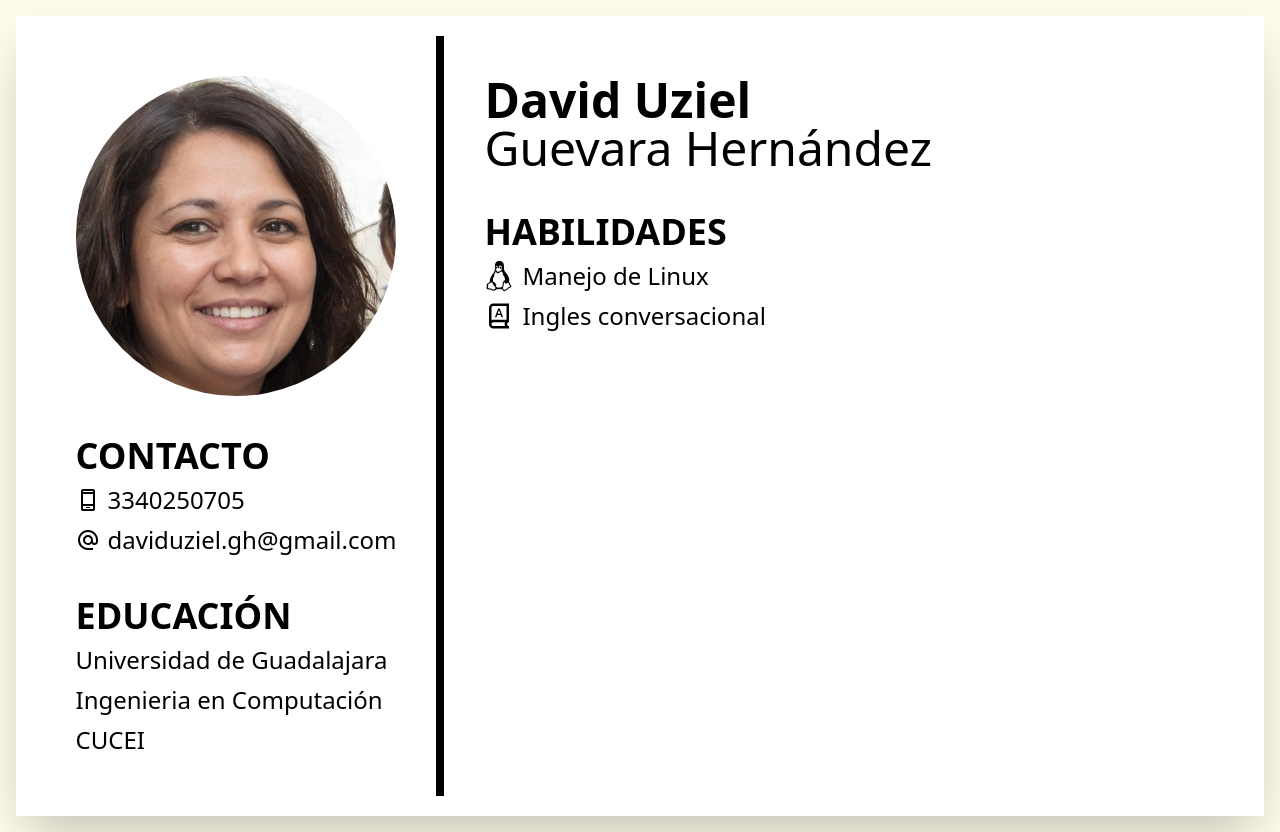
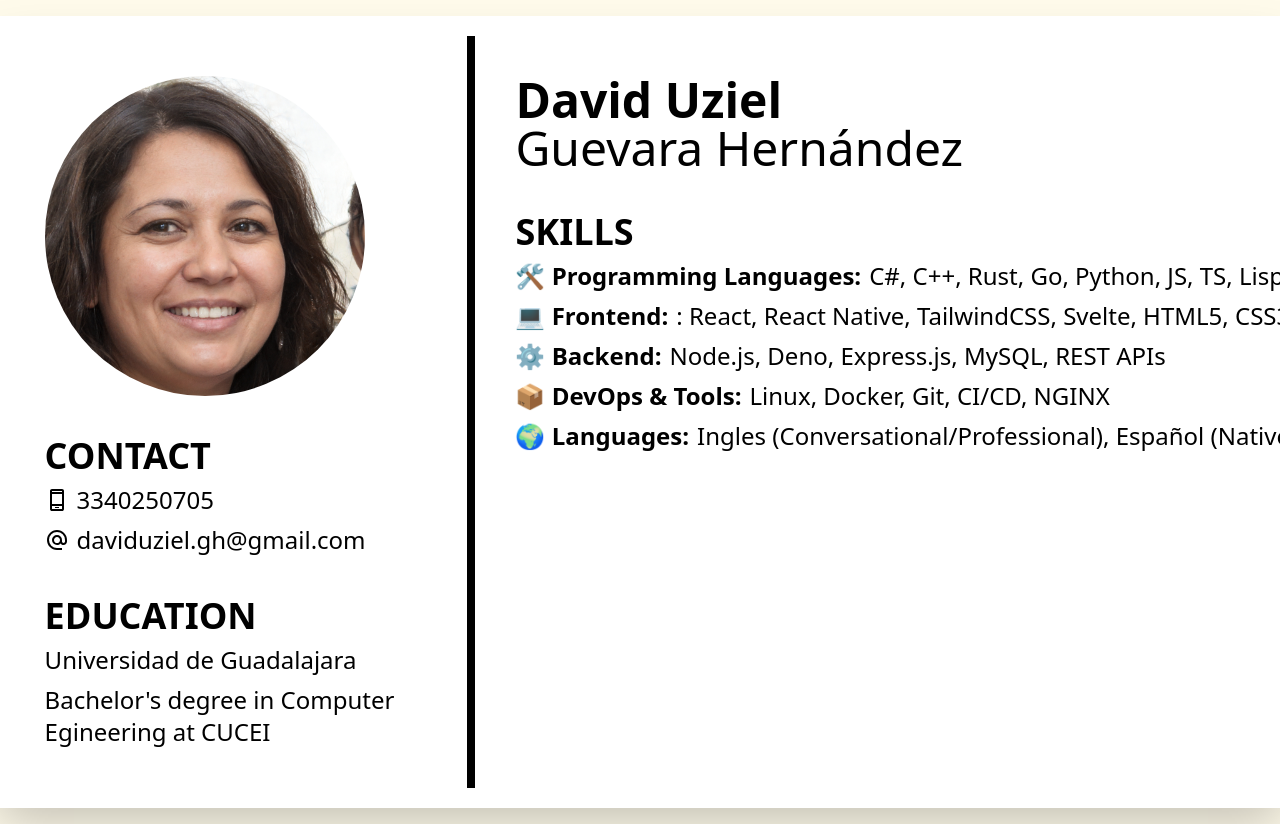
Before and after one commit to DavidUGH/DavidUGH.github.io, a SvelteKit app: page / in a window 1280 px wide. Built offline with nearby package versions, Linux system fonts and the light colour scheme.

Commit message:
Added skill

```diff
--- a/src/routes/+page.svelte
+++ b/src/routes/+page.svelte
@@ -8,9 +8,9 @@
 	<div class="flex flex-row bg-white p-5 max-h-300 shadow-2xl">
 		<div class="flex flex-col p-10 gap-10">
 			<img class="rounded-full w-80 align-middle justify-center"
-			src="/david.jpeg" alt="">
+			src="david.jpeg" alt="">
 			<div class="flex flex-col gap-2">
-				<p class="text-4xl text-left font-bold">CONTACTO</p>
+				<p class="text-4xl text-left font-bold">CONTACT</p>
 				<p class="flex items-center text-2xl text-left gap-2">
 					<svg xmlns="http://www.w3.org/2000/svg" class="w-6 h-6 shrink-0" viewBox="0 -960 960 960">
 						<path d="{SVGS['phone']}" /> </svg> {phone} </p>
@@ -20,10 +20,9 @@
 					</svg> {email} </p>
 			</div>
 			<div class="flex flex-col gap-2">
-				<p class="text-4xl text-left font-bold">EDUCACIÓN</p>
+				<p class="text-4xl text-left font-bold">EDUCATION</p>
 				<p class="text-2xl text-left">Universidad de Guadalajara</p>
-				<p class="text-2xl text-left">Ingenieria en Computación</p>
-				<p class="text-2xl text-left">CUCEI</p>
+				<p class="text-2xl text-left">Bachelor's degree in Computer Egineering at CUCEI</p>
 			</div>
 		</div>
 		<div class="min-w-2 min-h-40 bg-black"></div> <!-- yea -->
@@ -33,15 +32,20 @@
 				<p class="text-5xl">Guevara Hernández</p>
 			</div>
 			<div class="flex flex-col gap-2">
-				<p class="text-4xl text-left font-bold">HABILIDADES</p>
-				<p class="flex items-center text-2xl text-left gap-2">
-					<svg width="30" height="30" viewBox="0 0 16 16" xmlns="http://www.w3.org/2000/svg" fill="currentColor"><path d={SVGS['linux']}/></svg>
-					Manejo de Linux
+				<p class="text-4xl text-left font-bold">SKILLS</p>
+					<p class="flex text-2xl text-left gap-2 whitespace-nowrap">
+						<span class="whitespace-nowrap font-bold">🛠 Programming Languages: </span> C#, C++, Rust, Go, Python, JS, TS, Lisp
 				</p>
-				<p class="flex items-center text-2xl text-left gap-2">
-					<svg xmlns="http://www.w3.org/2000/svg" width="30" height="30" viewBox="0 -960 960 960"><path d={SVGS['book']}/></svg>
-					Ingles conversacional
+					<p class="flex text-2xl text-left gap-2 whitespace-nowrap">
+					<span class="whitespace-nowrap font-bold">💻 Frontend: </span>: React, React Native, TailwindCSS, Svelte, HTML5, CSS3
 				</p>
+					<p class="flex text-2xl text-left gap-2 whitespace-nowrap">
+					<span class="font-bold">⚙️ Backend: </span> Node.js, Deno, Express.js, MySQL, REST APIs
+				</p>
+					<p class="flex text-2xl text-left gap-2 whitespace-nowrap">
+					<span class="font-bold">📦 DevOps {'&'} Tools: </span> Linux, Docker, Git, CI/CD, NGINX </p>
+					<p class="flex text-2xl text-left gap-2 whitespace-nowrap">
+					<span class="font-bold">🌍 Languages: </span> Ingles (Conversational/Professional), Español (Native)</p>
 			</div>
 		</div>
 	</div>
```
Also changed, not shown: 12 other files (tests, documents, lock files or other folders).
